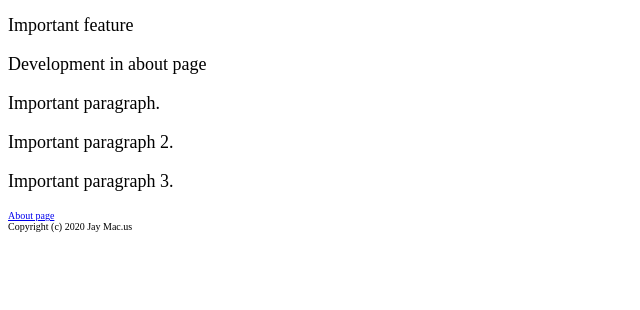
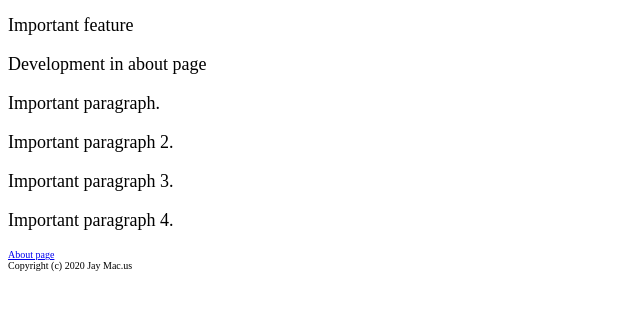
Before and after one commit to JayT784319/git-github-test, a plain HTML site: page index.html in a window 1280 px wide. Shown: the part 182-492 px from the top of the page, without its empty margins (0-640 px from the left). Drawn offline with Linux system fonts and the light colour scheme.

Commit message:
feature revert

```diff
--- a/index.html
+++ b/index.html
@@ -16,6 +16,7 @@
     <p>Important paragraph.</p>
     <p>Important paragraph 2.</p>
     <p>Important paragraph 3.</p>
+    <p>Important paragraph 4.</p>
     <a href="about.html">About page</a>
     <footer>Copyright (c) 2020 Jay Mac.us</footer>
 </body>
```
